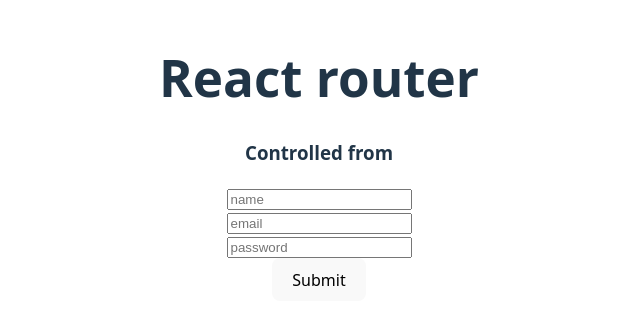
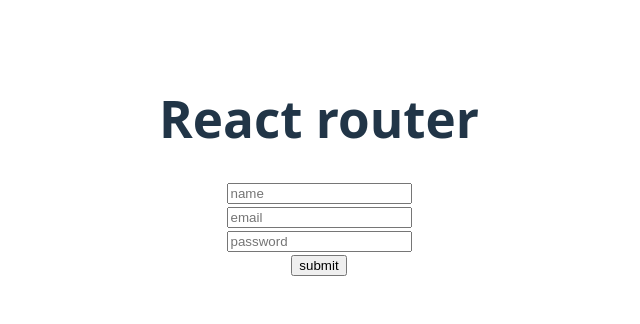
Before and after one commit to Al-Shahriar-Nazim/react-router-part-03, a React (Vite) app: page / in a window 1280 px wide. Shown: the part 234-558 px from the top of the page, without its empty margins (321-961 px from the left). Built offline with nearby package versions, Linux system fonts and the light colour scheme.

Commit message:
added custom hook

```diff
--- a/src/App.jsx
+++ b/src/App.jsx
@@ -1,6 +1,7 @@
 import './App.css'
 import ControlledForm from './components/ControlledForm/ControlledForm'
 import FromAction from './components/FromAction/FromAction'
+import HookForm from './components/HookForm/HookForm'
 import SimpleForm from './components/SimpleForm/SimpleForm'
 import UncontrolledForm from './components/UncontrolledForm/UncontrolledForm'
 
@@ -12,8 +13,9 @@ function App() {
       <h1>React router</h1>
       {/* <SimpleForm></SimpleForm> */}
       {/* <FromAction></FromAction> */}
-      <ControlledForm></ControlledForm>
+      {/* <ControlledForm></ControlledForm> */}
       {/* <UncontrolledForm></UncontrolledForm> */}
+      <HookForm></HookForm>
     </>
   )
 }
--- /dev/null
+++ b/src/Hooks/UseInputFeild.jsx
@@ -0,0 +1,12 @@
+import React, { useState } from 'react';
+
+const UseInputFeild = () => {
+  const [feildValue,setFeildValue] = useState('');
+
+  const handleChangeOnValue = e =>{
+    setFeildValue(e.target.value);
+  }
+  return [feildValue,handleChangeOnValue];
+};
+
+export default UseInputFeild;
--- /dev/null
+++ b/src/components/HookForm/HookForm.jsx
@@ -0,0 +1,29 @@
+import React from 'react';
+import UseInputFeild from '../../Hooks/UseInputFeild';
+
+const HookForm = () => {
+    const [name,nameOnChange] = UseInputFeild('');
+    const [email,emailOnChange] = UseInputFeild('');
+    const [password,passwordOnChange] = UseInputFeild('');
+
+    const handleHookForm = e =>{
+        e.preventDefault();
+        console.log(email,name,"password :",password);
+
+    }
+    return (
+        <div>
+            <form onSubmit={handleHookForm}>
+                <input placeholder='name' type="text" defaultValue={name} onChange={nameOnChange}/>
+                <br />
+                <input placeholder='email' type="email" defaultValue={email} onChange={emailOnChange} />
+                <br />
+                <input type="password" placeholder='password' defaultValue={password} onChange={passwordOnChange}/>
+                <br />
+                <input type="submit" value="submit" />
+            </form>
+        </div>
+    );
+};
+
+export default HookForm;
```
